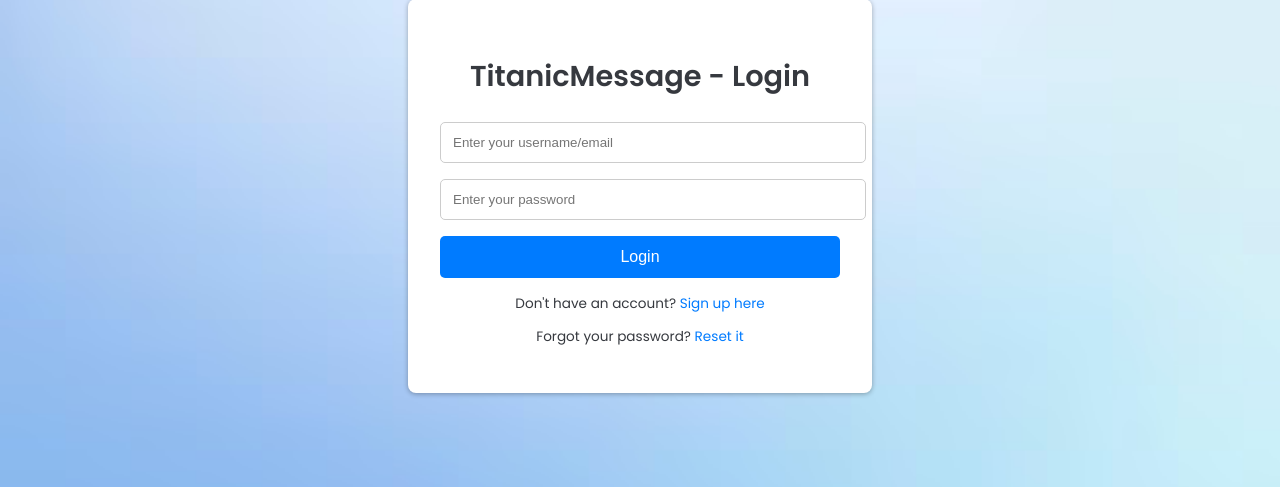
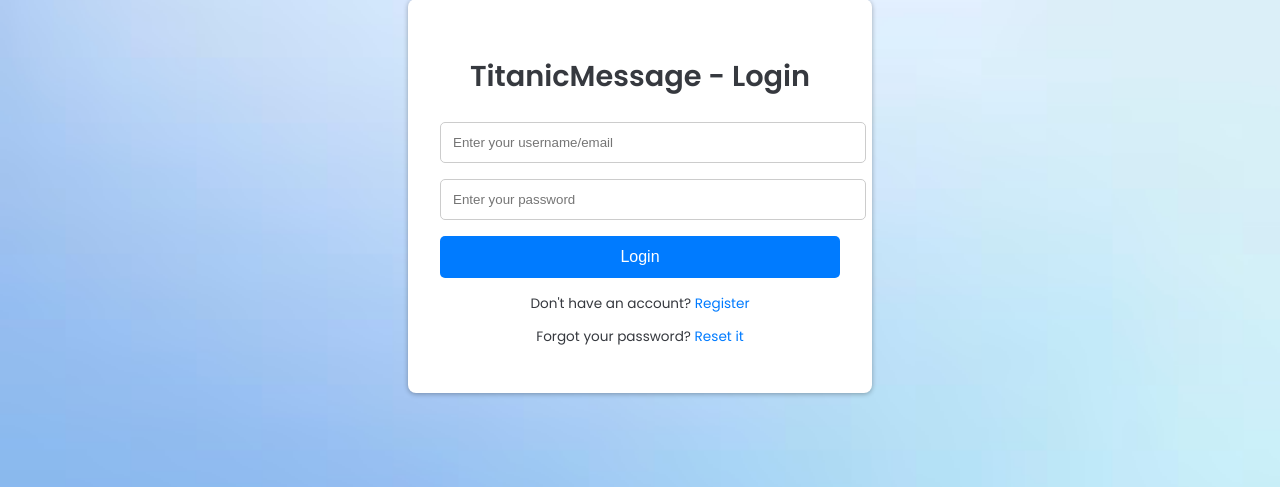
Before and after one commit to TitanicMessage/TitanicMessage-3.0, a Flask app: page /login in a window 1280 px wide. Shown: the part 204-691 px from the top of the page. Run offline with Flask 3, Linux system fonts and the light colour scheme.

Commit message:
Update login.html

```diff
--- a/templates/login.html
+++ b/templates/login.html
@@ -121,8 +121,8 @@
             <button type="submit" class="login-button">Login</button>
         </form>
         <div class="login-footer">
-            <p>Don't have an account? <a href="/signup">Sign up here</a></p>
-            <p>Forgot your password? <a href="/reset_passowrd">Reset it</a></p>
+            <p>Don't have an account? <a href="/register">Register</a></p>
+            <p>Forgot your password? <a href="/reset_password">Reset it</a></p>
         </div>
     </div>
     <script>
```
